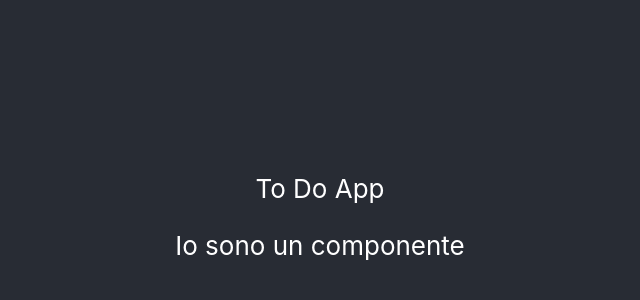
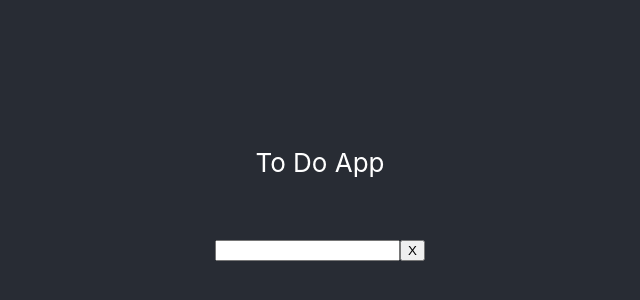
Before and after one commit to consuelo-sanna/my_todo, a React (Create React App) app: page / in a window 1280 px wide. Shown: the part 196-496 px from the top of the page, without its empty margins (320-960 px from the left). Built offline with nearby package versions, Linux system fonts and the light colour scheme.

Commit message:
inserito container

```diff
--- a/src/App.js
+++ b/src/App.js
@@ -1,20 +1,30 @@
-import React from 'react';
+import React, { Component } from 'react';
 import './App.css';
 import TodoItem from './components/TodoItem';
+import TodoContainer from './components/TodoContainer';
 
-function App() {
+class App extends Component {
+
+  state = {
+    todos : []
+  }
+
+
+
+  render(){
   return (
     <div className="App">
       <header className="App-header">
         <p>
           To Do App
         </p>
-        <div><TodoItem /></div>
+        <div><TodoContainer /></div>
       </header>
 
 
     </div>
   );
 }
+}
 
 export default App;
--- /dev/null
+++ b/src/components/TodoContainer.js
@@ -0,0 +1,16 @@
+import React from 'react';
+import TodoItem from './TodoItem';
+
+
+function TodoContainer() {
+  return (
+        <div>
+          <TodoItem />
+
+
+        </div>
+
+  );
+}
+
+export default TodoContainer;
--- a/src/components/TodoItem.js
+++ b/src/components/TodoItem.js
@@ -3,7 +3,14 @@
 
 function TodoItem() {
   return (
-        <div> Io sono un componente </div>
+        <div>
+          <p>
+            <input/>
+          <button > X </button>
+
+          </p>
+
+        </div>
 
   );
 }
```
